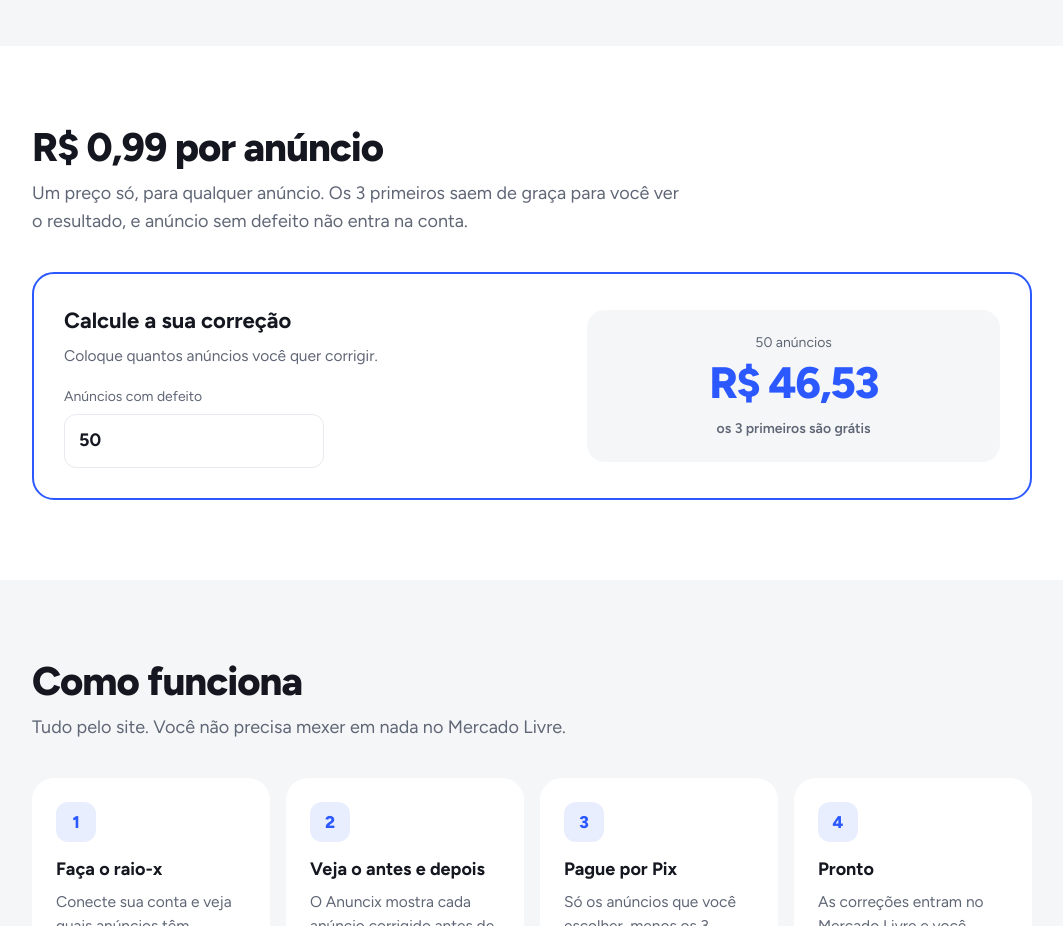
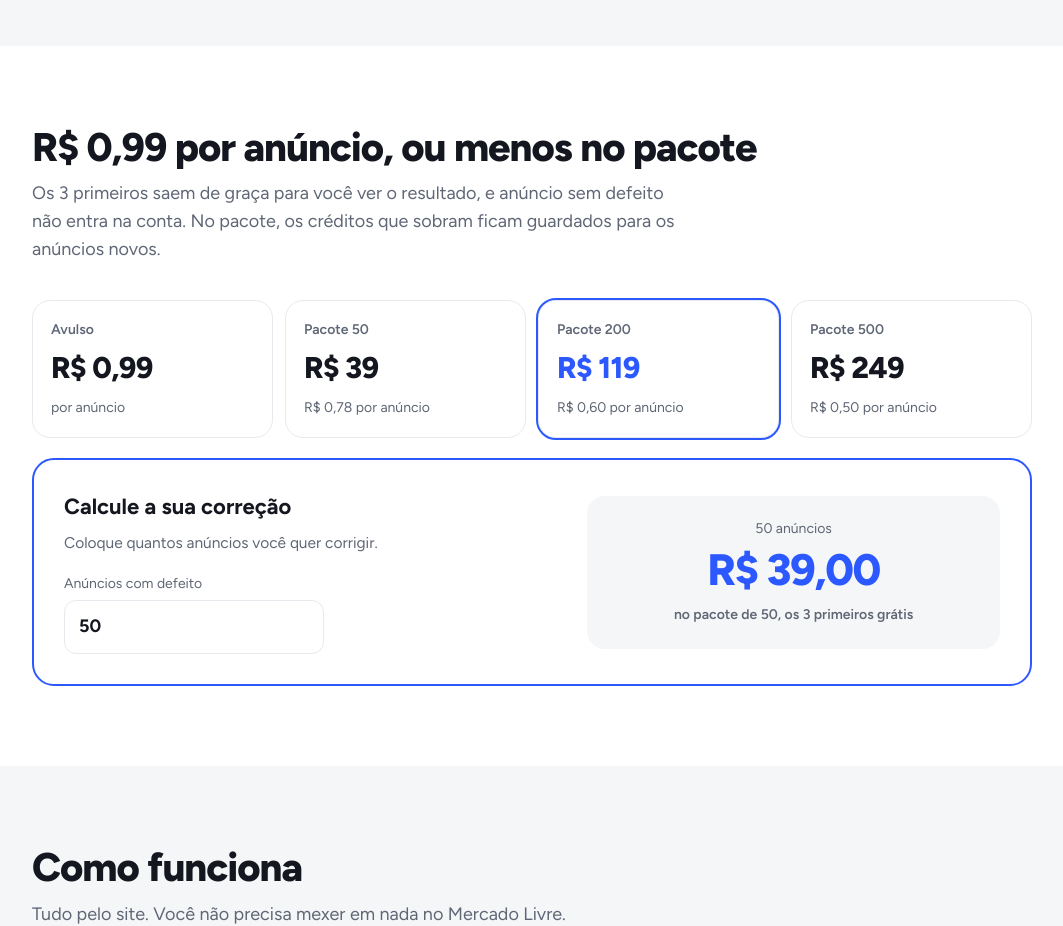
Before and after one commit to guiborestprod01-dot/anuncix, a plain HTML site: page correcao.html in a window 1280 px wide. Shown: the part 1120-2046 px from the top of the page, without its empty margins (108-1171 px from the left). Drawn offline with Linux system fonts and the light colour scheme.

Commit message:
Update correcao.html

```diff
--- a/correcao.html
+++ b/correcao.html
@@ -112,6 +112,14 @@ footer.wrap{padding-block:36px 60px;color:var(--steel);font-size:14px}
   .calc,.order{padding:24px}
   .price .val{font-size:42px}
 }
+.pacs{display:grid;grid-template-columns:repeat(4,1fr);gap:12px;margin:0 0 20px}
+.pacs div{background:var(--paper);border:1px solid var(--line);border-radius:18px;padding:18px}
+.pacs .best{outline:2px solid var(--blue)}
+.pacs p{margin:0;color:var(--steel);font-size:14px;font-weight:600}
+.pacs b{display:block;font-size:30px;font-weight:800;letter-spacing:-.02em;margin:4px 0 2px}
+.pacs .best b{color:var(--blue)}
+.pacs span{color:var(--steel);font-size:14px}
+@media(max-width:700px){.pacs{grid-template-columns:1fr 1fr}}
 </style>
 </head>
 <body>
@@ -142,8 +150,14 @@ footer.wrap{padding-block:36px 60px;color:var(--steel);font-size:14px}
 </div></section>
 
 <section><div class="wrap" id="precos">
-  <h2>R$ 0,99 por anúncio</h2>
-  <p class="sub">Um preço só, para qualquer anúncio. Os 3 primeiros saem de graça para você ver o resultado, e anúncio sem defeito não entra na conta.</p>
+  <h2>R$ 0,99 por anúncio, ou menos no pacote</h2>
+  <p class="sub">Os 3 primeiros saem de graça para você ver o resultado, e anúncio sem defeito não entra na conta. No pacote, os créditos que sobram ficam guardados para os anúncios novos.</p>
+  <div class="pacs">
+    <div><p>Avulso</p><b>R$ 0,99</b><span>por anúncio</span></div>
+    <div><p>Pacote 50</p><b>R$ 39</b><span>R$ 0,78 por anúncio</span></div>
+    <div class="best"><p>Pacote 200</p><b>R$ 119</b><span>R$ 0,60 por anúncio</span></div>
+    <div><p>Pacote 500</p><b>R$ 249</b><span>R$ 0,50 por anúncio</span></div>
+  </div>
   <div class="calc">
     <div>
       <h3 id="calc-titulo">Calcule a sua correção</h3>
@@ -219,11 +233,18 @@ function calcular() {
   const n = Math.max(0, parseInt($("#qn").value) || 0);
   const pagos = Math.max(0, n - 3);
   $("#tqtd").textContent = `${n} ${n === 1 ? "anúncio" : "anúncios"}`;
-  $("#tval").textContent = real(pagos * 0.99);
+  const opc = [[pagos * 0.99, "avulso"], [39, "pacote de 50", 50], [119, "pacote de 200", 200], [249, "pacote de 500", 500]]
+    .filter((o) => !o[2] || o[2] >= pagos).sort((a, b) => a[0] - b[0])[0];
+  $("#tval").textContent = real(pagos ? opc[0] : 0);
+  if (pagos && opc[1] !== "avulso") { $("#tdesc").textContent = `no ${opc[1]}, os 3 primeiros grátis`; return; }
   $("#tdesc").textContent = n ? (n <= 3 ? "sai de graça" : "os 3 primeiros são grátis") : "\u00a0";
 }
 $("#qn").oninput = calcular;
 calcular();
 </script>
+<script>
+// indicação de parceiro: guarda o ?ref= e leva junto para o login do Mercado Livre
+(function(){try{var r=new URLSearchParams(location.search).get("ref");if(r)localStorage.setItem("anuncix-ref",r.toUpperCase().replace(/[^A-Z0-9]/g,"").slice(0,12));var g=localStorage.getItem("anuncix-ref");if(g)document.querySelectorAll('a[href*="/anuncix/start"]').forEach(function(a){a.href=a.href.split("?")[0]+"?ref="+g});}catch(e){}})();
+</script>
 </body>
 </html>
```
